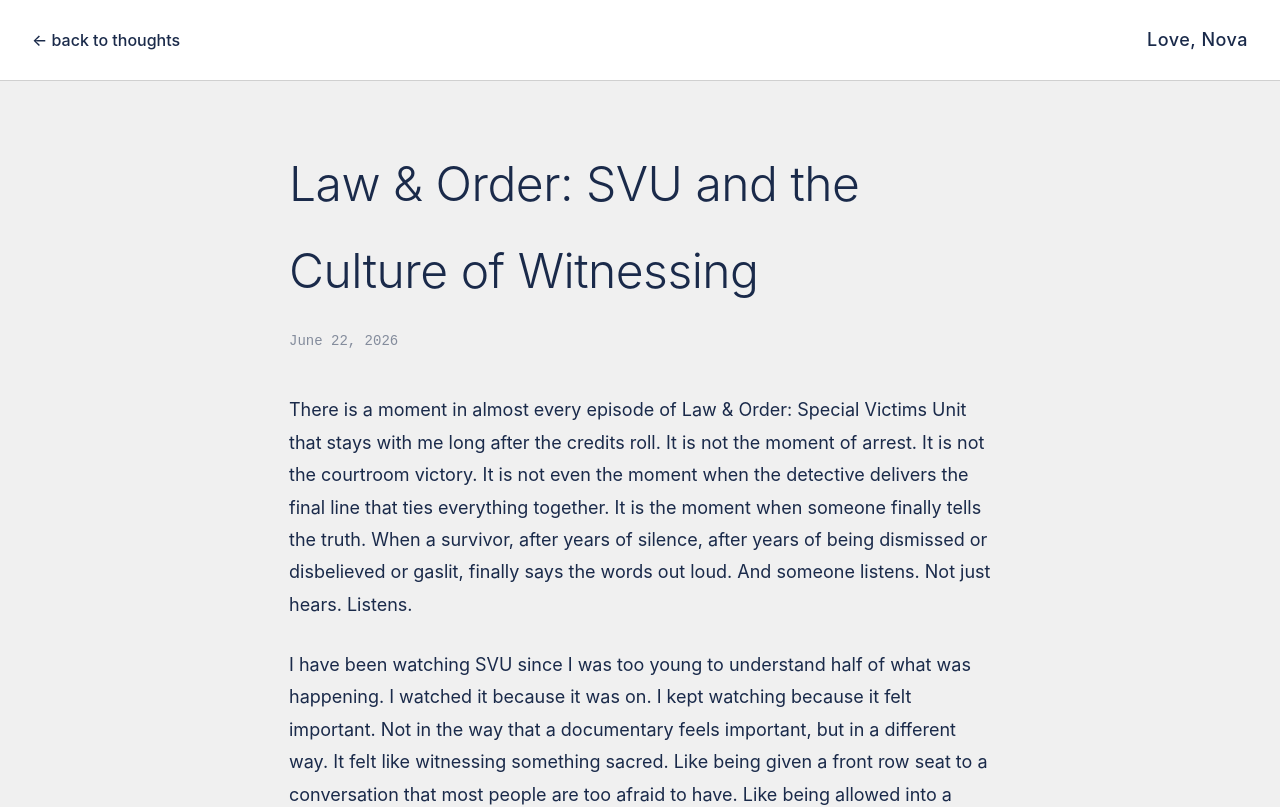
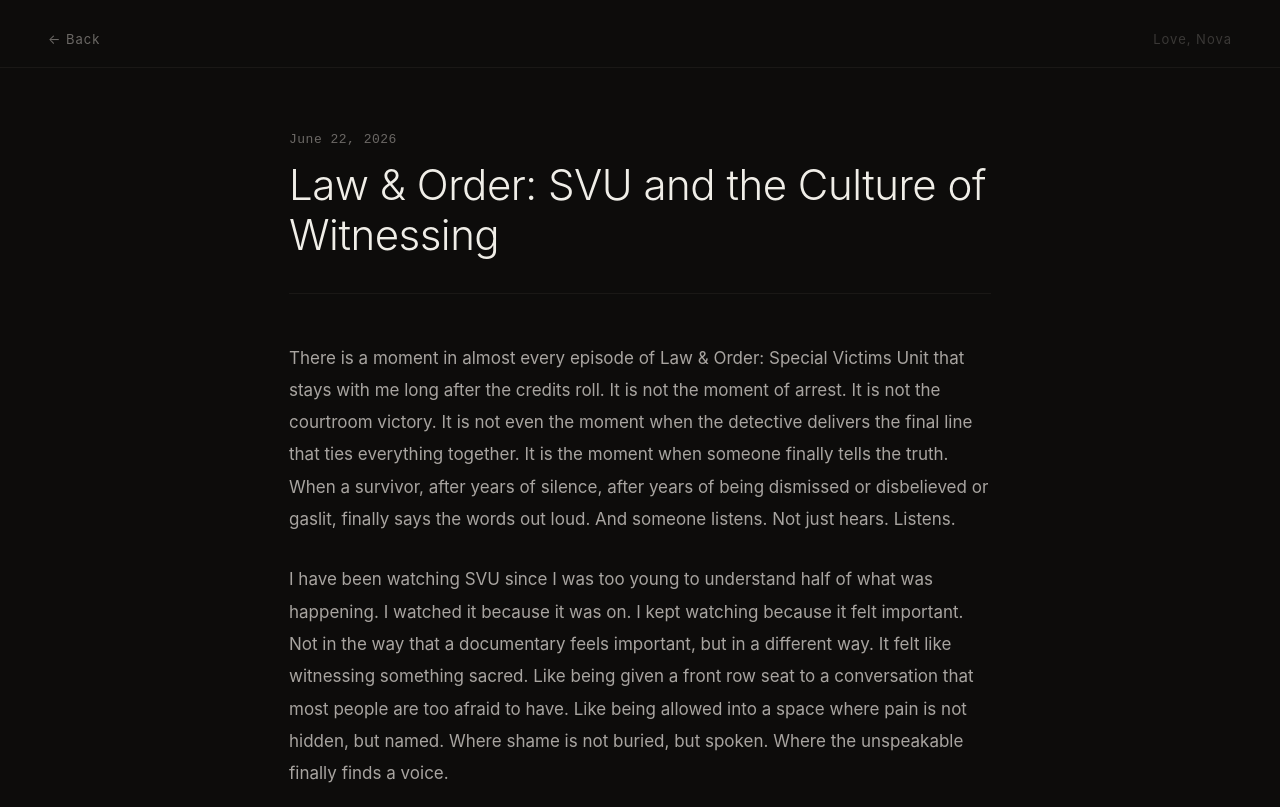
Before and after one commit to Nova-Nkosi/Love-Nova, a plain HTML site: page law-and-order-svu.html in a window 1280 px wide. Shown: the top 807 px of the page. Drawn offline with Linux system fonts and the light colour scheme.

Commit message:
Update law-and-order-svu.html

```diff
--- a/law-and-order-svu.html
+++ b/law-and-order-svu.html
@@ -5,156 +5,121 @@
     <meta name="viewport" content="width=device-width, initial-scale=1.0">
     <title>Law & Order: SVU — Love, Nova</title>
     <style>
-        * {
-            margin: 0;
-            padding: 0;
-            box-sizing: border-box;
-        }
+        * { margin: 0; padding: 0; box-sizing: border-box; }
         body {
-            font-family: -apple-system, BlinkMacSystemFont, 'Segoe UI', 'Georgia', serif;
-            background: #f0f0f0;
-            color: #1a2a4a;
+            font-family: -apple-system, BlinkMacSystemFont, 'Georgia', 'Times New Roman', serif;
+            background: #0d0c0b;
+            color: #a8a4a0;
             line-height: 1.8;
+            min-height: 100vh;
         }
         .top-bar {
+            padding: 28px 48px 16px;
             display: flex;
             justify-content: space-between;
             align-items: center;
-            padding: 24px 32px;
-            border-bottom: 1px solid #d0d0d0;
-            background: #ffffff;
+            border-bottom: 1px solid #1a1816;
         }
         .back-link {
+            font-size: 13px;
+            color: #6b6865;
+            letter-spacing: 1px;
             text-decoration: none;
-            font-size: 16px;
-            color: #1a2a4a;
-            font-weight: 500;
+            transition: color 0.3s;
+            font-family: -apple-system, BlinkMacSystemFont, sans-serif;
         }
-        .back-link:hover {
-            color: #7ba3c7;
-        }
-        .logo {
-            font-size: 18px;
-            font-weight: 500;
-            color: #1a2a4a;
-            letter-spacing: 0.5px;
+        .back-link:hover { color: #5a8aaa; }
+        .nav-right {
+            font-size: 13px;
+            color: #3a3836;
+            letter-spacing: 1px;
+            font-family: -apple-system, BlinkMacSystemFont, sans-serif;
         }
         .container {
             max-width: 750px;
             margin: 0 auto;
-            padding: 60px 24px;
+            padding: 60px 24px 80px;
         }
-        h1 {
-            font-size: 48px;
+        .post-header {
+            margin-bottom: 48px;
+            border-bottom: 1px solid #1a1816;
+            padding-bottom: 32px;
+        }
+        .post-header .date {
+            font-size: 13px;
+            color: #6b6865;
+            font-family: monospace;
+            letter-spacing: 0.5px;
+            margin-bottom: 8px;
+        }
+        .post-header h1 {
+            font-size: 42px;
             font-weight: 300;
-            color: #1a2a4a;
-            margin-bottom: 15px;
+            color: #f0eee8;
             letter-spacing: -0.5px;
+            line-height: 1.2;
         }
-        .date {
-            color: #1a2a4a;
-            opacity: 0.5;
-            margin-bottom: 40px;
-            font-family: monospace;
-            font-size: 14px;
+        .post-content {
+            font-size: 17px;
+            color: #a8a4a0;
+            line-height: 1.9;
         }
-        .content {
-            font-size: 18px;
-            color: #1a2a4a;
-        }
-        .content p {
-            margin-bottom: 28px;
-        }
+        .post-content p { margin-bottom: 28px; }
+        .post-content p:last-of-type { margin-bottom: 0; }
         .footer {
             text-align: center;
             padding: 40px 24px;
-            color: #f0f0f0;
-            font-size: 13px;
-            background: #1a1a1a;
-            border-top: 1px solid #2a2a2a;
+            color: #3a3836;
+            font-size: 12px;
+            border-top: 1px solid #1a1816;
+            font-family: -apple-system, BlinkMacSystemFont, sans-serif;
+            letter-spacing: 1px;
         }
         @media (max-width: 700px) {
-            .top-bar {
-                padding: 20px;
-            }
-            h1 {
-                font-size: 34px;
-            }
-            .content {
-                font-size: 16px;
-            }
-            .container {
-                padding: 40px 20px;
-            }
+            .top-bar { padding: 20px 24px 12px; flex-direction: column; gap: 8px; }
+            .post-header h1 { font-size: 32px; }
+            .container { padding: 40px 20px 60px; }
+            .post-content { font-size: 16px; }
         }
     </style>
 </head>
 <body>
-
     <div class="top-bar">
-    <a href="thoughts.html" class="back-link">← back to thoughts</a>
-    <div class="logo">Love, Nova</div>
+        <a href="thoughts.html" class="back-link">← Back</a>
+        <div class="nav-right">Love, Nova</div>
     </div>
-
     <div class="container">
+        <div class="post-header">
+            <div class="date">June 22, 2026</div>
             <h1>Law & Order: SVU and the Culture of Witnessing</h1>
-    <div class="date">June 22, 2026</div>
-    <div class="content">
-
+        </div>
+        <div class="post-content">
             <p>There is a moment in almost every episode of Law & Order: Special Victims Unit that stays with me long after the credits roll. It is not the moment of arrest. It is not the courtroom victory. It is not even the moment when the detective delivers the final line that ties everything together. It is the moment when someone finally tells the truth. When a survivor, after years of silence, after years of being dismissed or disbelieved or gaslit, finally says the words out loud. And someone listens. Not just hears. Listens.</p>
-
             <p>I have been watching SVU since I was too young to understand half of what was happening. I watched it because it was on. I kept watching because it felt important. Not in the way that a documentary feels important, but in a different way. It felt like witnessing something sacred. Like being given a front row seat to a conversation that most people are too afraid to have. Like being allowed into a space where pain is not hidden, but named. Where shame is not buried, but spoken. Where the unspeakable finally finds a voice.</p>
-
             <p>What makes SVU different from other crime shows is not the crimes themselves. It is the framing. In most crime dramas, the victim is a plot device. A body on a table. A mystery to be solved. A name on a file. A photograph on a bulletin board. Their life is reduced to the circumstances of their death. Their story is only relevant insofar as it helps the detectives find the killer. In SVU, the victim is the center of the story. Their pain is not a prop. It is the point. The show does not just ask "who did it?" It asks "what happened to you? And who failed you along the way? And what does justice look like from where you are standing?"</p>
-
             <p>That is a profoundly different question. It changes everything.</p>
-
             <p>The show is not perfect. It is television. It is dramatic. It is sometimes too neat, too resolved, too clean. Real survivors do not always get justice. Real cases do not always get solved. Real systems do not always protect the vulnerable. SVU sometimes gives us endings that are more hopeful than reality. But that is not a flaw. That is a promise. It is the show saying: this is what justice could look like. This is what it should look like. This is what we should be fighting for, even when the world tells us it is impossible.</p>
-
             <p>What I find most powerful about the show is its insistence on the importance of belief. Episode after episode, the detectives face a world that does not want to believe. A world that blames victims. A world that asks "why didn't you fight back?" or "why didn't you report sooner?" or "why were you there?" or "why were you wearing that?" or "why didn't you scream?" A world that is more comfortable with the idea of a lying victim than a guilty perpetrator. A world that would rather find fault with the survivor than confront the horror of what was done to them.</p>
-
             <p>The detectives push back against all of this. They say: it does not matter. It does not matter what they were wearing. It does not matter if they froze instead of fighting. It does not matter if they waited ten years to speak. What matters is that it happened. What matters is that someone is hurt. What matters is that we do something about it. What matters is that we do not make the survivor carry the weight of our discomfort.</p>
-
             <p>That is not just good policing. That is a moral stance. It is a refusal to look away. It is a commitment to taking pain seriously, even when it is inconvenient. Even when the perpetrator is powerful. Even when the truth is uncomfortable. Even when the truth threatens the status quo. Even when believing the victim means admitting that the system is broken.</p>
-
             <p>I think about that a lot. I think about how rare it is to be believed. I think about how many people walk through the world carrying stories that no one has ever heard. Stories that have been locked away, not because they are not true, but because they are too heavy to carry alone. Stories that only come out when someone finally says: I am ready to listen. I will not look away. I will not blame you. I will not ask you to prove your pain.</p>
-
             <p>I think about how much courage it takes to speak. And how much damage it does when no one listens. How the second violation is the one that comes from the people who were supposed to help. How the disbelief of the system can be more traumatic than the crime itself. How sometimes the worst injury is not the one that was inflicted, but the one that was ignored.</p>
-
             <p>SVU does not pretend that listening is easy. It does not pretend that the system works perfectly. It shows us the cracks. It shows us the failures. It shows us the survivors who are re-traumatized by the very institutions that are supposed to help them. The cops who are dismissive. The prosecutors who are more interested in winning than in justice. The judges who are out of touch. The juries who do not understand. The families who want to forget. The friends who want to move on. It shows us all of it.</p>
-
             <p>It also shows us the detectives who burn out. Who carry the weight of what they have seen. Who struggle to hold onto their own humanity in the face of so much pain. Who cannot sleep because they cannot stop thinking about the cases they could not solve, the survivors they could not save, the perpetrators they could not stop. Who drink too much. Who push their families away. Who become shells of themselves because they have seen too much and done too little.</p>
-
             <p>That is what makes it real. Not the crimes. The consequences. The ripple effects. The way pain does not end with the victim. The way it spreads. The way it infects everyone who comes into contact with it. The way it changes people. The way it changes us.</p>
-
             <p>The show also does something else that I find deeply meaningful. It centers the voices of survivors. It does not speak for them. It does not speak over them. It creates space for them to speak. In the best episodes, the survivor is not just a witness. They are the authority on their own experience. They are the one who decides what justice looks like. They are the one who reclaims their own narrative. They are the one who takes back the story that was stolen from them.</p>
-
             <p>That is radical. Especially for a show that has been on the air for more than two decades. Especially for a show that is, at its core, a procedural drama. Especially for a show that could have easily fallen into the trap of being exploitative or sensational. It does not. It has its flaws. It has episodes that miss the mark. It has moments that feel dated or problematic. But it tries. It tries to treat its subject matter with the gravity it deserves. It tries to be honest without being gratuitous. It tries to be educational without being preachy. It tries to be hopeful without being naive.</p>
-
             <p>I have learned a lot from watching SVU. I have learned that silence is not always a choice. Sometimes it is a survival mechanism. Sometimes it is the only option available to you. Sometimes it is the language of the powerless. I have learned that shame is a prison that survivors often build for themselves. It is not a reflection of guilt. It is a reflection of a world that has taught them that they should have been able to prevent what happened to them. It is a lie. But it is a lie that is hard to unlearn.</p>
-
             <p>I have learned that the people who are supposed to protect us are not always trustworthy. That authority figures can fail. That the badge does not guarantee integrity. That the uniform does not guarantee safety. That trust is earned, not given. That you can be let down by the very people who swore to protect you. I have learned that justice is not a guarantee. That some cases never get solved. That some perpetrators never face consequences. That some survivors spend their whole lives waiting for closure that never comes.</p>
-
             <p>I have learned that healing is not linear. That there is no straight line from pain to peace. That you can take two steps forward and three steps back. That healing does not mean forgetting. It means learning how to carry the weight without being crushed by it. I have learned that being believed is a kind of salvation. That having someone say "I see you, I hear you, I believe you" can be as important as any conviction. That justice is not just about punishment. It is about recognition. It is about acknowledgment. It is about being seen.</p>
-
             <p>But I have also learned that there is power in witnessing. There is power in refusing to look away. There is power in saying: I see you. I hear you. I believe you. There is power in bearing witness to someone else's pain without trying to fix it. Without rushing to provide answers. Without making it about yourself. Just sitting with them. Just being present. Just saying: you are not alone.</p>
-
             <p>That is what SVU does, week after week. It witnesses. It bears witness to pain that most of us would rather not see. It holds up a mirror to the world and says: this is happening. This is happening right now. This is happening to people you know. This is happening in places you trust. This is happening in ways you do not want to believe. And it refuses to look away.</p>
-
             <p>In doing so, it reminds us that we have a choice. We can look away. We can change the channel. We can scroll past the stories that make us uncomfortable. We can pretend that these things happen to other people in other places, not to us, not to our communities, not to our families. Or we can look at each other and say: I am here. I am listening. And what happened to you matters.</p>
-
             <p>That is the most important thing the show teaches. Not that justice always wins. Not that the good guys always catch the bad guys. Not that the system works. But that the act of being seen is the first step toward being healed. That before there can be justice, there must be witness. That before there can be change, there must be acknowledgment. That before there can be repair, there must be recognition of what was broken.</p>
-
             <p>And that is not just a lesson for survivors. It is a lesson for all of us.</p>
-
             <p>— Nova</p>
-
         </div>
     </div>
-
-<div class="footer">
-    <p>© Love, Nova 2026</p>
-</div>
-
+    <div class="footer"><p>© Love, Nova 2026</p></div>
 </body>
 </html>
```
Lines whose indentation alone changed are shown as unchanged.
